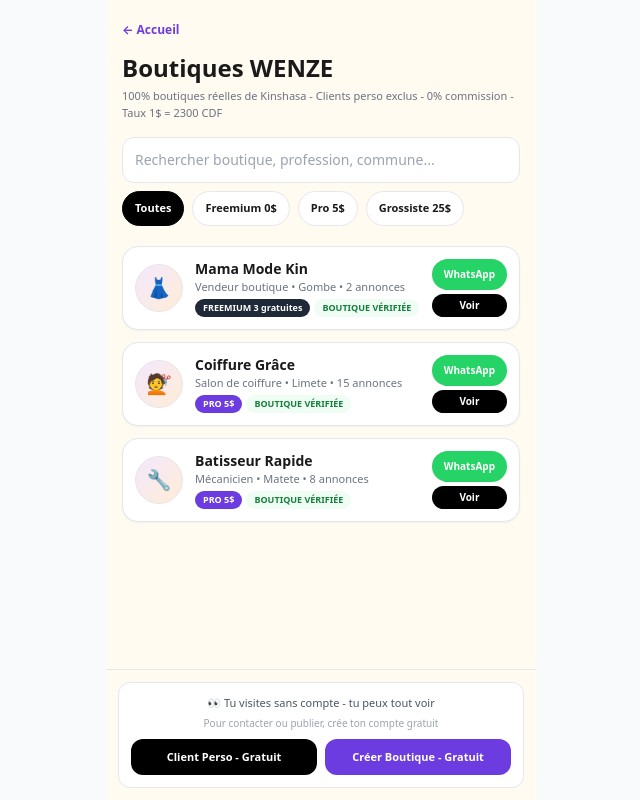
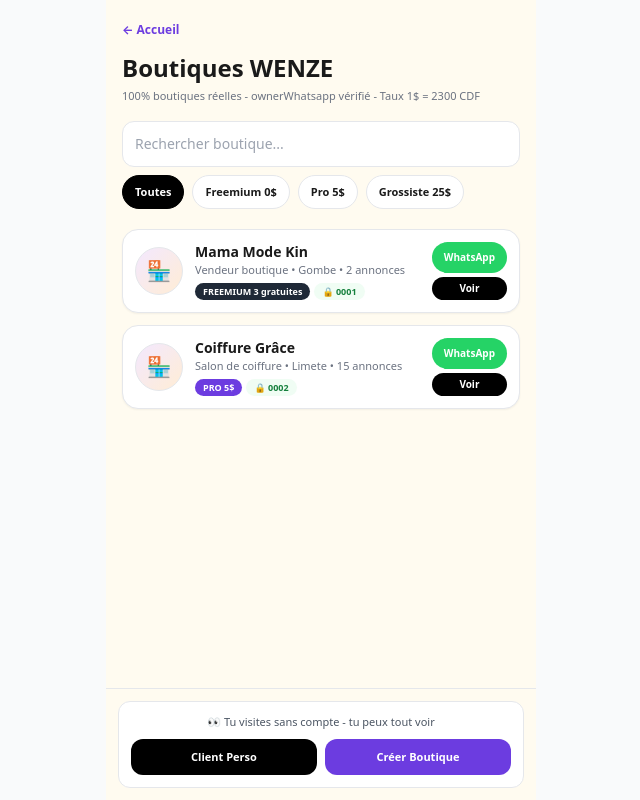
Before and after one commit to kongolokelvin47-cmd/Wenze-pwa, a Next.js app: page /boutiques in a window 1280 px wide. Shown: the whole page, without its empty margins (319-959 px from the left). Built offline with nearby package versions, Linux system fonts and the light colour scheme.

Commit message:
Refactor boutiques page and enhance WhatsApp integration
Refactor boutique data structure and improve WhatsApp handling. Update user authentication and filtering logic.

```diff
--- a/app/boutiques/page.tsx
+++ b/app/boutiques/page.tsx
@@ -4,10 +4,11 @@ import Link from "next/link";
 import { useRouter } from "next/navigation";
 import { FORMULES, TAUX_CDF } from "@/lib/paiement";
 
+const cleanWhatsapp = (n: string) => (n || "").toString().replace(/[^0-9]/g, "");
+
 const FAKE_BOUTIQUES_DEMO = [
-  { nom: "Mama Mode Kin", profession: "Vendeur boutique", categorie: "Vendeur boutique", type: "freemium", ville: "Gombe", whatsapp: "+243 81 000 0001", photo: "", estBoutique: true, annonces: 2 },
-  { nom: "Coiffure Grâce", profession: "Salon de coiffure", categorie: "Salon de coiffure", type: "pro", ville: "Limete", whatsapp: "+243 81 000 0002", photo: "", estBoutique: true, annonces: 15 },
-  { nom: "Batisseur Rapide", profession: "Mécanicien", categorie: "Mécanicien", type: "pro", ville: "Matete", whatsapp: "+243 81 000 0003", photo: "", estBoutique: true, annonces: 8 },
+  { nom: "Mama Mode Kin", profession: "Vendeur boutique", categorie: "Vendeur boutique", type: "freemium", ville: "Gombe", whatsapp: "+243810000001", ownerWhatsapp: "243810000001", photo: "", estBoutique: true, annonces: 2 },
+  { nom: "Coiffure Grâce", profession: "Salon de coiffure", categorie: "Salon de coiffure", type: "pro", ville: "Limete", whatsapp: "+243810000002", ownerWhatsapp: "243810000002", photo: "", estBoutique: true, annonces: 15 },
 ];
 
 export default function BoutiquesPage() {
@@ -18,41 +19,44 @@ export default function BoutiquesPage() {
   const [currentUser, setCurrentUser] = useState<any>(null);
 
   useEffect(() => {
-    // 1. USER CONNECTÉ ?
     try {
       const raw = localStorage.getItem("wenze_user");
       if (raw) setCurrentUser(JSON.parse(raw));
     } catch {}
 
-    // 2. LIRE BOUTIQUES
-    const allUsers: any[] = [];
+    const map = new Map<string, any>();
+
     try {
-      const currentUserRaw = localStorage.getItem("wenze_user");
-      if (currentUserRaw) {
-        const u = JSON.parse(currentUserRaw);
-        if (u.estBoutique === true) {
-          allUsers.push({ ...u, annonces: parseInt(localStorage.getItem("wenze_annonces") || "0") });
-        }
-      }
+      // Vrai vendeur = ownerWhatsapp
       const allRaw = localStorage.getItem("wenze_all_users");
       if (allRaw) {
         const parsed = JSON.parse(allRaw);
         parsed.forEach((u: any) => {
-          if (u.estBoutique === true && !allUsers.find(a => a.whatsapp === u.whatsapp)) {
-            allUsers.push(u);
+          if (u.estBoutique === true) {
+            const key = cleanWhatsapp(u.ownerWhatsapp || u.whatsapp);
+            if (key) map.set(key, { ...u, ownerWhatsapp: key, annonces: u.annonces || 0 });
           }
         });
       }
+      // Ajoute toi-même si tu es boutique
+      const curRaw = localStorage.getItem("wenze_user");
+      if (curRaw) {
+        const u = JSON.parse(curRaw);
+        if (u.estBoutique === true) {
+          const key = cleanWhatsapp(u.ownerWhatsapp || u.whatsapp);
+          const nb = parseInt(localStorage.getItem("wenze_annonces") || "0");
+          map.set(key, { ...u, ownerWhatsapp: key, annonces: nb });
+        }
+      }
     } catch {}
 
-    if (allUsers.length === 0) setBoutiques(FAKE_BOUTIQUES_DEMO);
-    else setBoutiques(allUsers);
+    const allUsers = Array.from(map.values());
+    setBoutiques(allUsers.length === 0 ? FAKE_BOUTIQUES_DEMO : allUsers);
   }, []);
 
-  // GATE: Voir tout sans compte, agir = compte obligatoire
   const requireAuth = (action: string, callback: () => void) => {
     if (!currentUser) {
-      const ok = confirm(`Pour ${action}, crée ton compte WENZE gratuit.\n1 numéro = 1 compte.\n\nTu veux créer ton compte maintenant ?`);
+      const ok = confirm(`Pour ${action}, crée ton compte WENZE gratuit.\nTu veux créer ton compte maintenant ?`);
       if (ok) router.push(`/inscription?next=/boutiques`);
       return false;
     }
@@ -63,7 +67,7 @@ export default function BoutiquesPage() {
   const filtered = boutiques.filter(b => {
     if (filter !== "all" && b.type !== filter) return false;
     if (search && !`${b.nom} ${b.profession} ${b.categorie} ${b.ville}`.toLowerCase().includes(search.toLowerCase())) return false;
-    if (b.estBoutique === false || b.categorie === "client_perso" || b.type === "client") return false;
+    if (b.estBoutique === false || b.type === "client") return false;
     return true;
   });
 
@@ -73,22 +77,14 @@ export default function BoutiquesPage() {
     return { label: "FREEMIUM 3 gratuites", color: "bg-gray-800 text-white" };
   };
 
-  const getIcon = (prof: string) => {
-    const p = (prof || "").toLowerCase();
-    if (p.includes("coiffure")) return "💇";
-    if (p.includes("mécanicien") || p.includes("mecanicien")) return "🔧";
-    if (p.includes("boutique") || p.includes("vendeur")) return "👗";
-    return "🏪";
-  };
-
   return (
     <div className="max-w-[430px] mx-auto bg-[#FFFBF0] min-h-screen p-4 pb-28">
       <Link href="/" className="text-xs text-[#6C3CE0] font-bold">← Accueil</Link>
       <h1 className="text-2xl font-black mt-3">Boutiques WENZE</h1>
-      <p className="text-[11px] text-gray-500 mt-1">100% boutiques réelles de Kinshasa - Clients perso exclus - 0% commission - Taux 1$ = {TAUX_CDF} CDF</p>
+      <p className="text-[11px] text-gray-500 mt-1">100% boutiques réelles - ownerWhatsapp vérifié - Taux 1$ = {TAUX_CDF} CDF</p>
 
       <div className="mt-4 space-y-2">
-        <input value={search} onChange={e=>setSearch(e.target.value)} placeholder="Rechercher boutique, profession, commune..." className="w-full border p-3 rounded-xl text-sm bg-white outline-none focus:ring-2 focus:ring-[#6C3CE0]" />
+        <input value={search} onChange={e=>setSearch(e.target.value)} placeholder="Rechercher boutique..." className="w-full border p-3 rounded-xl text-sm bg-white outline-none focus:ring-2 focus:ring-[#6C3CE0]" />
         <div className="flex gap-2 overflow-x-auto pb-1">
           {[
             { id: "all", label: "Toutes" },
@@ -105,32 +101,26 @@ export default function BoutiquesPage() {
 
       <div className="grid gap-3 mt-4">
         {filtered.length === 0 ? (
-          <div className="bg-white border rounded-xl p-6 text-center mt-6">
-            <p className="text-3xl">🏪</p>
-            <p className="font-bold text-sm mt-2">Aucune boutique trouvée</p>
-            <p className="text-[11px] text-gray-500 mt-1">Seules les boutiques (Freemium, Pro, Grossiste) apparaissent ici.</p>
-          </div>
+          <div className="bg-white border rounded-xl p-6 text-center mt-6"><p className="text-3xl">🏪</p><p className="font-bold text-sm mt-2">Aucune boutique</p></div>
         ) : (
           filtered.map((b) => {
             const badge = getBadge(b.type);
             return (
-              <div key={b.whatsapp + b.nom} className="bg-white border p-3 rounded-2xl flex gap-3 items-center shadow-sm">
+              <div key={b.ownerWhatsapp + b.nom} className="bg-white border p-3 rounded-2xl flex gap-3 items-center shadow-sm">
                 <div className="w-12 h-12 rounded-full bg-gradient-to-br from-purple-100 to-orange-100 flex items-center justify-center text-xl border overflow-hidden">
-                  {b.photo ? <img src={b.photo} alt={b.nom} className="w-full h-full object-contain" /> : getIcon(b.profession || b.categorie)}
+                  {b.photo ? <img src={b.photo} alt={b.nom} className="w-full h-full object-contain" /> : "🏪"}
                 </div>
                 <div className="flex-1 min-w-0">
                   <p className="font-bold text-sm truncate">{b.nom}</p>
-                  <p className="text-[11px] text-gray-500 truncate">{b.profession || b.categorie} • {b.adresse || b.ville || "Kinshasa"} • {b.annonces ?? 0} annonces</p>
-                  <div className="mt-1 flex gap-1 flex-wrap">
+                  <p className="text-[11px] text-gray-500 truncate">{b.profession} • {b.ville} • {b.annonces} annonces</p>
+                  <div className="mt-1 flex gap-1">
                     <span className={`text-[9px] px-2 py-0.5 rounded-full font-bold ${badge.color}`}>{badge.label}</span>
-                    <span className="text-[9px] px-2 py-0.5 rounded-full bg-green-50 text-green-700 font-bold">BOUTIQUE VÉRIFIÉE</span>
+                    <span className="text-[9px] px-2 py-0.5 rounded-full bg-green-50 text-green-700 font-bold">🔒 {b.ownerWhatsapp?.slice(-4)}</span>
                   </div>
                 </div>
                 <div className="flex flex-col gap-1">
-                  <button onClick={()=> requireAuth('contacter sur WhatsApp', ()=>{
-                    window.open(`https://wa.me/${(b.whatsapp || "").replace(/[^0-9]/g, "")}?text=Bonjour ${b.nom}, je viens de WENZE`, '_blank')
-                  })} className="bg-[#25D366] text-white text-[10px] px-3 py-2 rounded-full font-bold text-center">WhatsApp</button>
-                  <button onClick={()=> requireAuth('voir la boutique', ()=> router.push(`/boutique/${encodeURIComponent(b.whatsapp || b.nom)}`))} className="bg-black text-white text-[10px] px-3 py-1 rounded-full font-bold text-center">Voir</button>
+                  <button onClick={()=> requireAuth('contacter sur WhatsApp', ()=>{ window.open(`https://wa.me/${cleanWhatsapp(b.ownerWhatsapp || b.whatsapp)}?text=Bonjour ${b.nom}, je viens de WENZE`, '_blank') })} className="bg-[#25D366] text-white text-[10px] px-3 py-2 rounded-full font-bold">WhatsApp</button>
+                  <button onClick={()=> requireAuth('voir la boutique', ()=> router.push(`/boutique/${encodeURIComponent(b.ownerWhatsapp || b.whatsapp)}`))} className="bg-black text-white text-[10px] px-3 py-1 rounded-full font-bold">Voir</button>
                 </div>
               </div>
             );
@@ -138,30 +128,25 @@ export default function BoutiquesPage() {
         )}
       </div>
 
-      {/* BAS DE PAGE INTELLIGENT - C'EST ICI LA DISTINCTION */}
       <div className="fixed bottom-0 left-0 right-0 max-w-[430px] mx-auto p-3 bg-[#FFFBF0]/90 backdrop-blur border-t">
         {!currentUser ? (
           <div className="bg-white border rounded-xl p-3 text-center">
             <p className="text-[11px] text-gray-600">👀 Tu visites sans compte - tu peux tout voir</p>
-            <p className="text-[10px] text-gray-400 mt-1">Pour contacter ou publier, crée ton compte gratuit</p>
             <div className="grid grid-cols-2 gap-2 mt-2">
-              <Link href="/inscription?type=client" className="bg-black text-white p-2.5 rounded-xl text-center text-[11px] font-bold">Client Perso - Gratuit</Link>
-              <Link href="/inscription?type=pro" className="bg-[#6C3CE0] text-white p-2.5 rounded-xl text-center text-[11px] font-bold">Créer Boutique - Gratuit</Link>
+              <Link href="/inscription?type=client" className="bg-black text-white p-2.5 rounded-xl text-center text-[11px] font-bold">Client Perso</Link>
+              <Link href="/inscription?type=pro" className="bg-[#6C3CE0] text-white p-2.5 rounded-xl text-center text-[11px] font-bold">Créer Boutique</Link>
             </div>
           </div>
         ) : (
           <div className="bg-white border-2 border-green-500 rounded-xl p-3 flex justify-between items-center">
-            <div>
-              <p className="font-bold text-xs">👋 {currentUser.nom} • {currentUser.type?.toUpperCase()}</p>
-              <p className="text-[10px] text-gray-500">{currentUser.estBoutique ? "Ta boutique est visible" : "Client perso - invisible ici"}</p>
-            </div>
-            <div className="flex gap-2">
-              <button onClick={()=>router.push('/profil')} className="bg-black text-white px-3 py-2 rounded-full text-[10px] font-bold">Gérer</button>
-              <button onClick={()=>router.push('/publier')} className="bg-orange-500 text-white px-3 py-2 rounded-full text-[10px] font-bold">+ Publier</button>
-            </div>
+            <div><p className="font-bold text-xs">👋 {currentUser.nom}</p><p className="text-[10px] text-gray-500">ownerWhatsapp: {cleanWhatsapp(currentUser.ownerWhatsapp||currentUser.whatsapp).slice(-4)}</p></div>
+            <button onClick={()=>router.push('/publier')} className="bg-orange-500 text-white px-3 py-2 rounded-full text-[10px] font-bold">+ Publier</button>
           </div>
         )}
       </div>
     </div>
   );
-  }
+}
+
+// 🔥 FIX VERCEL - OBLIGATOIRE POUR PASSER VERT
+export const dynamic = 'force-dynamic';
```
